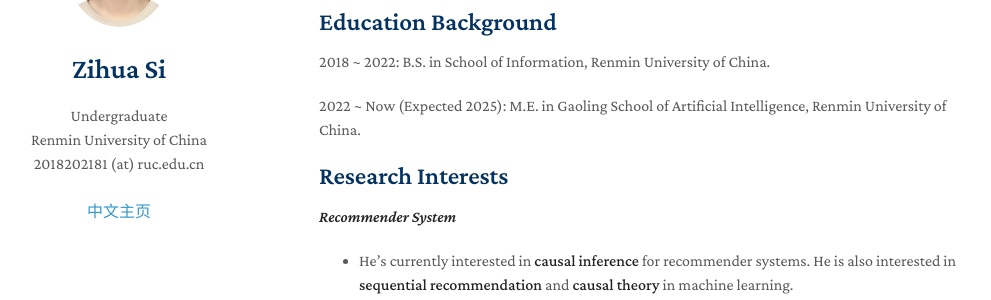
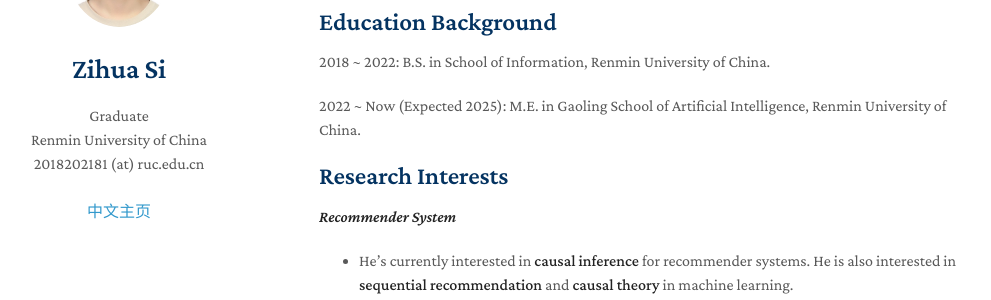
Before and after one commit to Ethan00Si/ethan00si.github.io, a Jekyll site: the page built from index.md, in a window 1280 px wide. Shown: the part 193-493 px from the top of the page, without its empty margins (151-1142 px from the left). Built offline with Jekyll 4.4.1, drawn with Linux system fonts in a browser that asks for light colours; nearby versions of some CDN libraries; a style sheet for code colours, icons or effects is not loaded.

Commit message:
update undergraduate to graduate

```diff
--- a/_config.yml
+++ b/_config.yml
@@ -2,8 +2,8 @@ remote_theme: yaoyao-liu/minimal-light
 lang: zh-cmn-Hans
 title: Zihua Si
 title_zh: 思子华
-position: Undergraduate
-position_zh: 本科生
+position: Graduate
+position_zh: 研究生
 affiliation: Renmin University of China
 affiliation_zh: 中国人民大学
 email: 2018202181 (at) ruc.edu.cn
```
